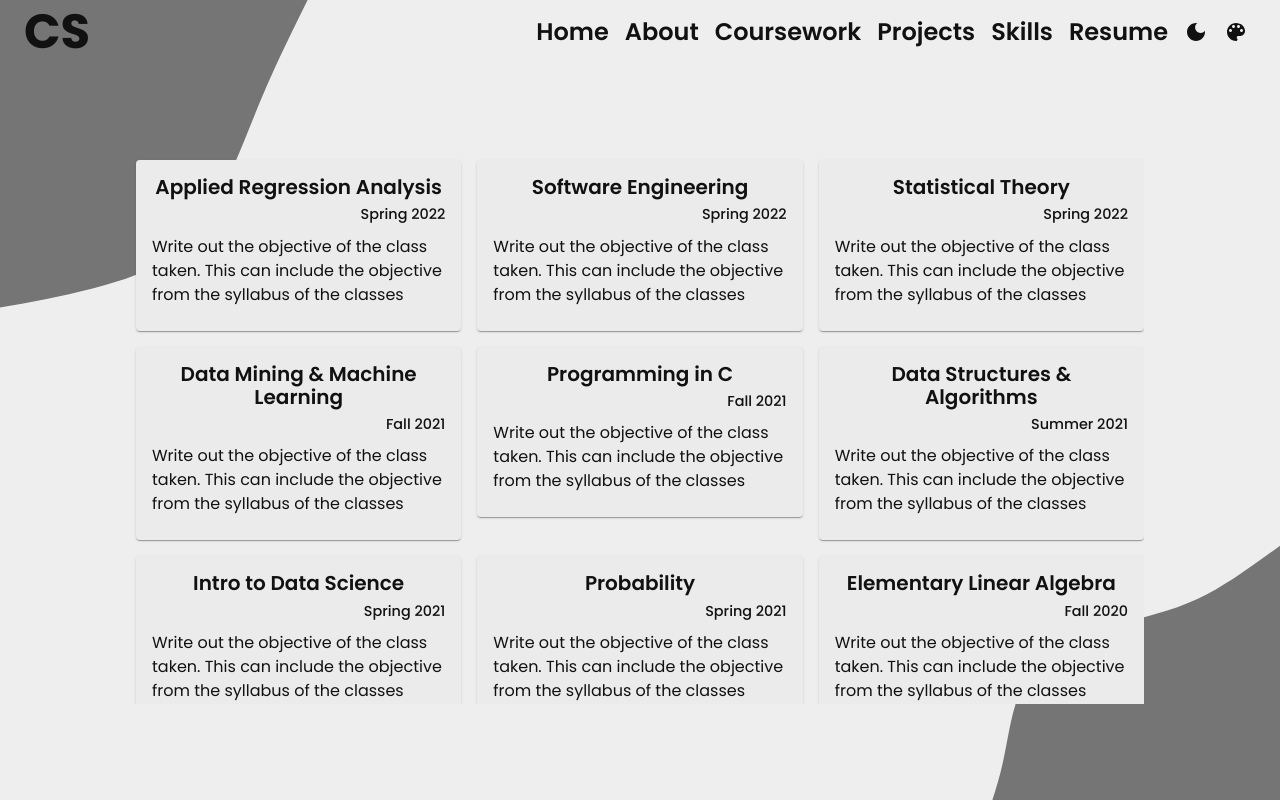
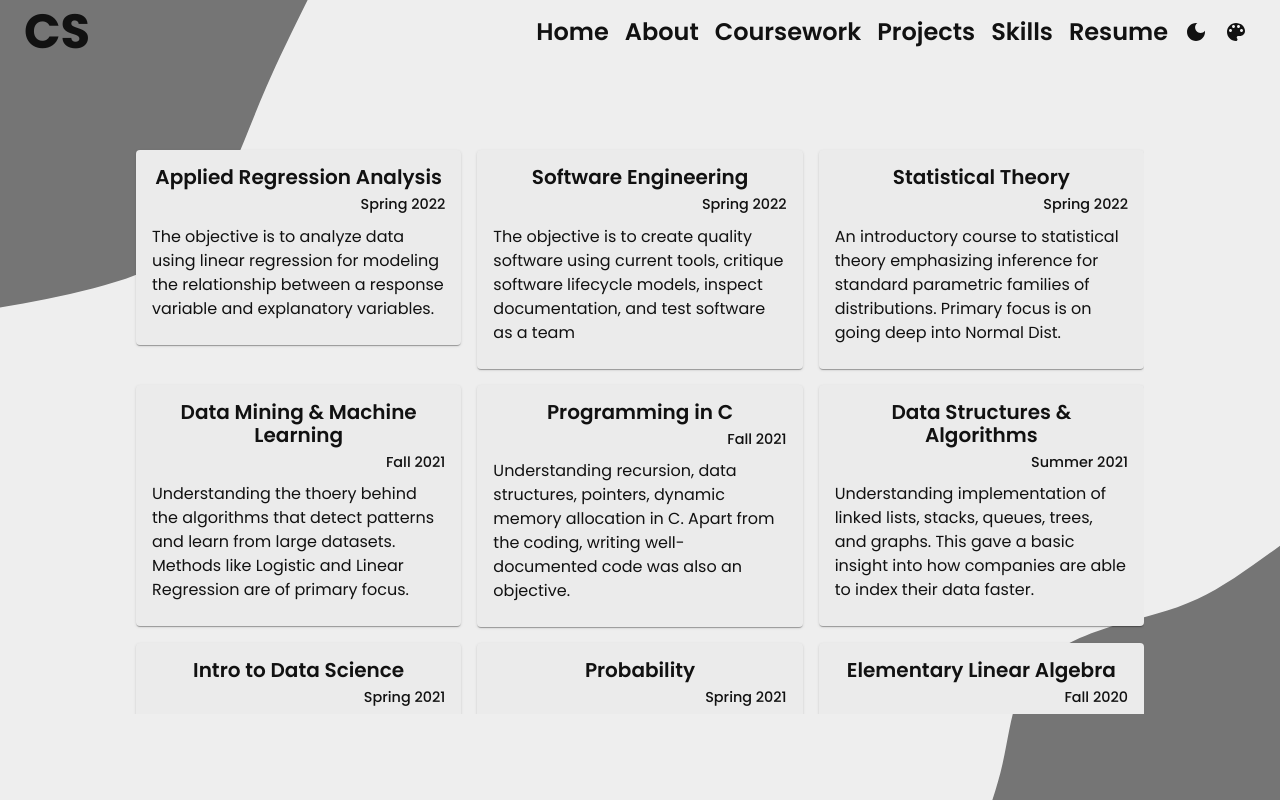
Before and after one commit to sawlachintan/personal-website, a React (Create React App) app: page /personal-website/coursework in a window 1280 px wide. Built offline with nearby package versions, Linux system fonts and the light colour scheme.

Commit message:
changed coursework data - V31

```diff
--- a/src/assets/constants/courseWorkContent.js
+++ b/src/assets/constants/courseWorkContent.js
@@ -2,48 +2,48 @@ export const courseWorkContent = [
   {
     title: "Applied Regression Analysis",
     semester: "Spring 2022",
-    content: `Write out the objective of the class taken. This can include the objective from the syllabus of the classes`,
+    content: `The objective is to analyze data using linear regression for modeling the relationship between a response variable and explanatory variables.`,
   },
   {
     title: "Software Engineering",
     semester: "Spring 2022",
-    content: `Write out the objective of the class taken. This can include the objective from the syllabus of the classes`,
+    content: `The objective is to create quality software using current tools, critique software lifecycle models, inspect documentation, and test software as a team`,
   },
   {
     title: "Statistical Theory",
     semester: "Spring 2022",
-    content: `Write out the objective of the class taken. This can include the objective from the syllabus of the classes`,
+    content: `An introductory course to statistical theory emphasizing inference for standard parametric families of distributions. Primary focus is on going deep into Normal Dist.`,
   },
   {
     title: "Data Mining & Machine Learning",
     semester: "Fall 2021",
-    content: `Write out the objective of the class taken. This can include the objective from the syllabus of the classes`,
+    content: `Understanding the thoery behind the algorithms that detect patterns and learn from large datasets. Methods like Logistic and Linear Regression are of primary focus.`,
   },
 
   {
     title: "Programming in C",
     semester: "Fall 2021",
-    content: `Write out the objective of the class taken. This can include the objective from the syllabus of the classes`,
+    content: `Understanding recursion, data structures, pointers, dynamic memory allocation in C. Apart from the coding, writing well-documented code was also an objective.`,
   },
 
   {
     title: "Data Structures & Algorithms",
     semester: "Summer 2021",
-    content: `Write out the objective of the class taken. This can include the objective from the syllabus of the classes`,
+    content: `Understanding implementation of linked lists, stacks, queues, trees, and graphs. This gave a basic insight into how companies are able to index their data faster.`,
   },
   {
     title: "Intro to Data Science",
     semester: "Spring 2021",
-    content: `Write out the objective of the class taken. This can include the objective from the syllabus of the classes`,
+    content: `Understanding computational and statistical techniques to analyze data via Python. Exploratory data analysis, data viz, and machine learning was also of key here.`,
   },
   {
     title: "Probability",
     semester: "Spring 2021",
-    content: `Write out the objective of the class taken. This can include the objective from the syllabus of the classes`,
+    content: `Introductory probability that becomes base for Statistical Theory. Topics inlcuded but not limited to Bayes Theorem, Joint and Conditional Distributions`,
   },
   {
     title: "Elementary Linear Algebra",
     semester: "Fall 2020",
-    content: `Write out the objective of the class taken. This can include the objective from the syllabus of the classes`,
+    content: `Understanding systems of linear equations, determinants, eigenvalues and eigenvector that set foundation for Data Mining and Machine Learning.`,
   },
 ];
--- a/src/components/CourseCard.js
+++ b/src/components/CourseCard.js
@@ -35,7 +35,7 @@ export const CourseCard = ({ index, title, semester, content, dark }) => {
         <Card
           style={{
             backgroundColor: `${dark ? "#242424" : "#ebebeb"}`,
-            minHeight: "20vh",
+            minHeight: "22.5vh",
           }}
         >
           <CardContent style={{ height: "100%" }}>
--- a/src/components/Coursework.js
+++ b/src/components/Coursework.js
@@ -18,7 +18,7 @@ export const Coursework = ({ dark }) => {
         justifyContent={"center"}
         alignItems={"stretch"}
         spacing={2}
-        sx={{ width: "80vw", overflow: "auto", height: "70vh" }}
+        sx={{ width: "80vw", overflow: "auto", height: "72.5vh" }}
         mt={6}
       >
         {courseWorkContent.map((d, i) => {
```
